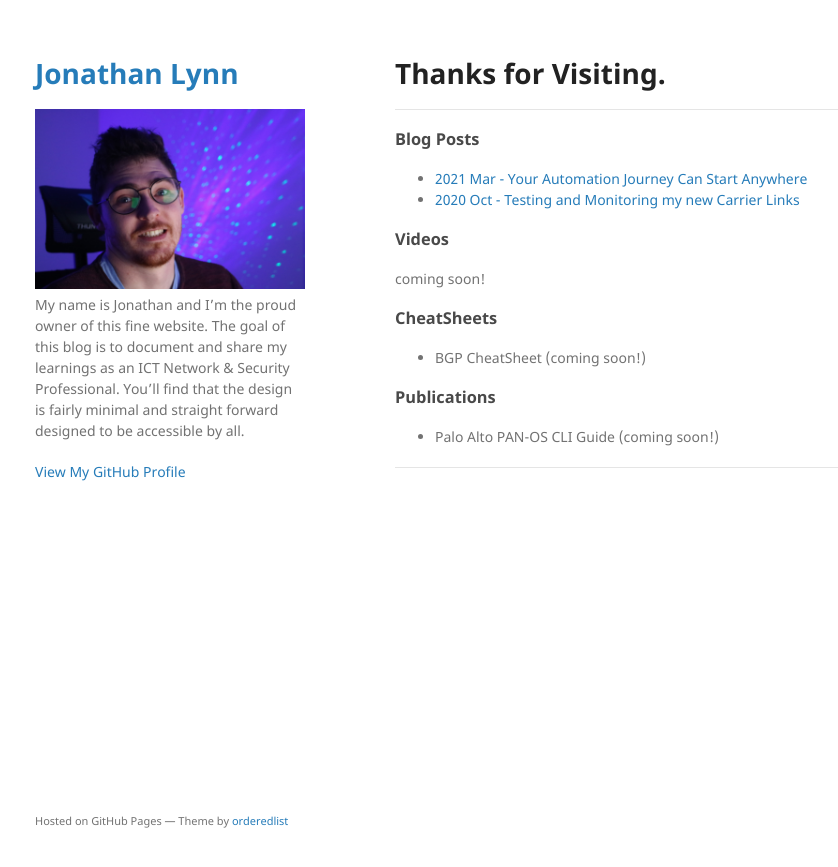
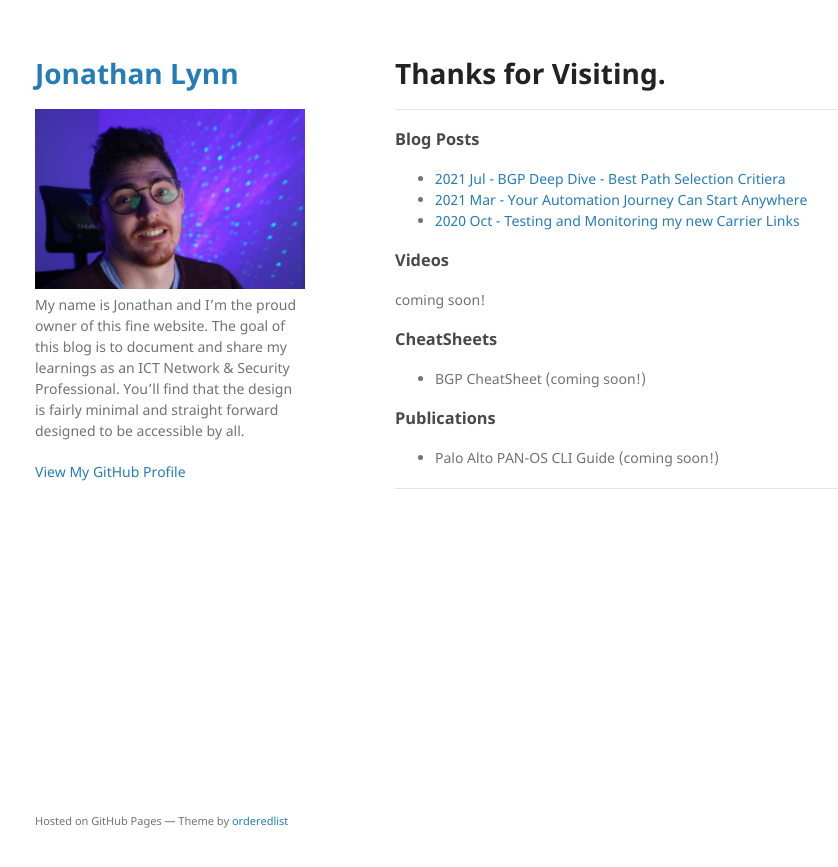
Before and after one commit to jonathanLynn/jonathanlynn.github.io, a Jekyll site: the page built from index.md, in a window 1280 px wide. Shown: the top 867 px of the page, without its empty margins (175-1013 px from the left). Built offline with Jekyll 4.4.1, drawn with Linux system fonts in a browser that asks for light colours; our own code applies the rules of GitHub Pages for plain Markdown files.

Commit message:
Update index.md

```diff
--- a/index.md
+++ b/index.md
@@ -7,6 +7,7 @@ layout: default
 
 ### Blog Posts
 
+* [2021 Jul - BGP Deep Dive - Best Path Selection Critiera](./blog-2021-BGP-part1)
 * [2021 Mar - Your Automation Journey Can Start Anywhere](./blog-2021-startyourautomationjourney.html)
 * [2020 Oct - Testing and Monitoring my new Carrier Links](./blog-2021-remoteofficelinktesting.html)
 
```
